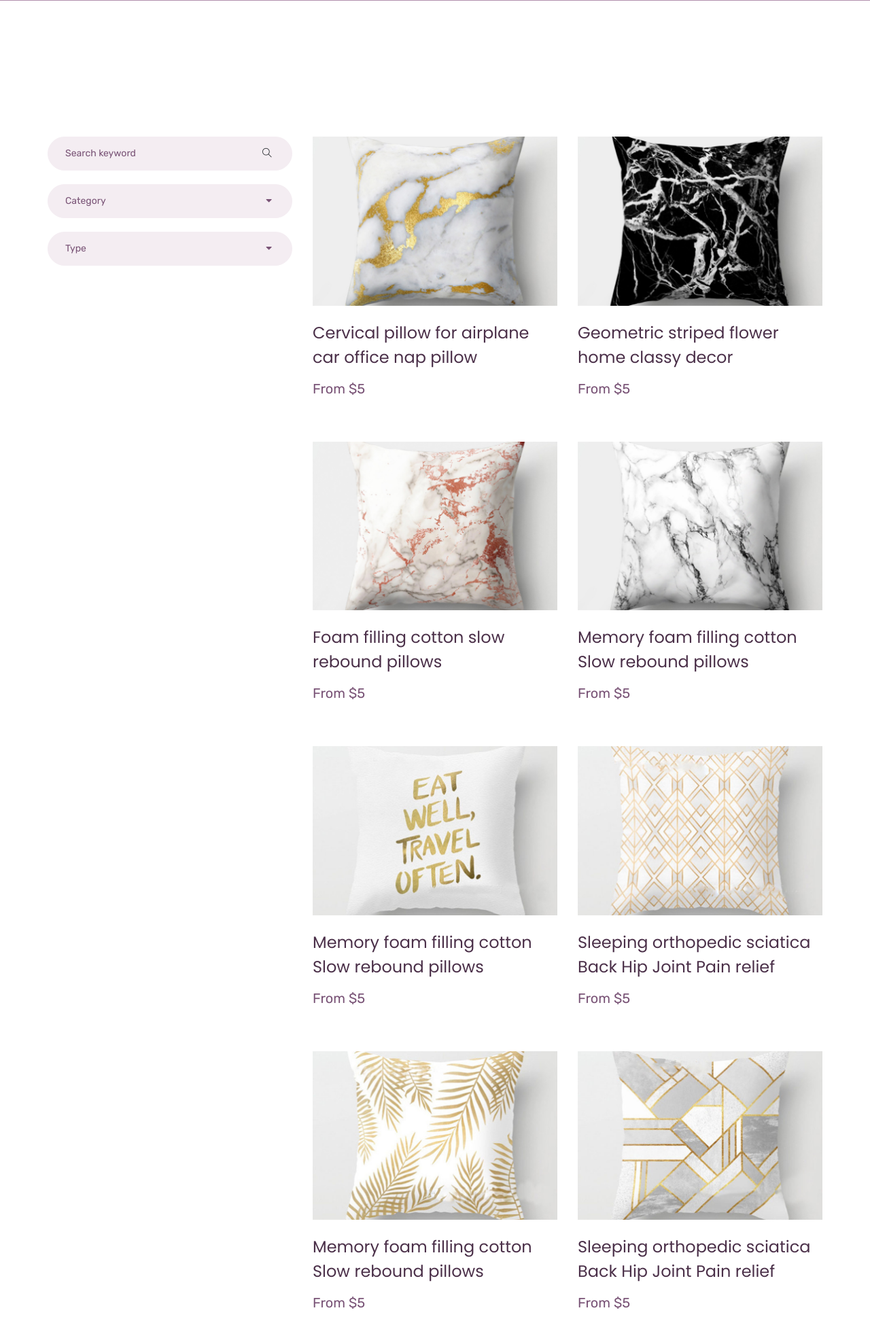
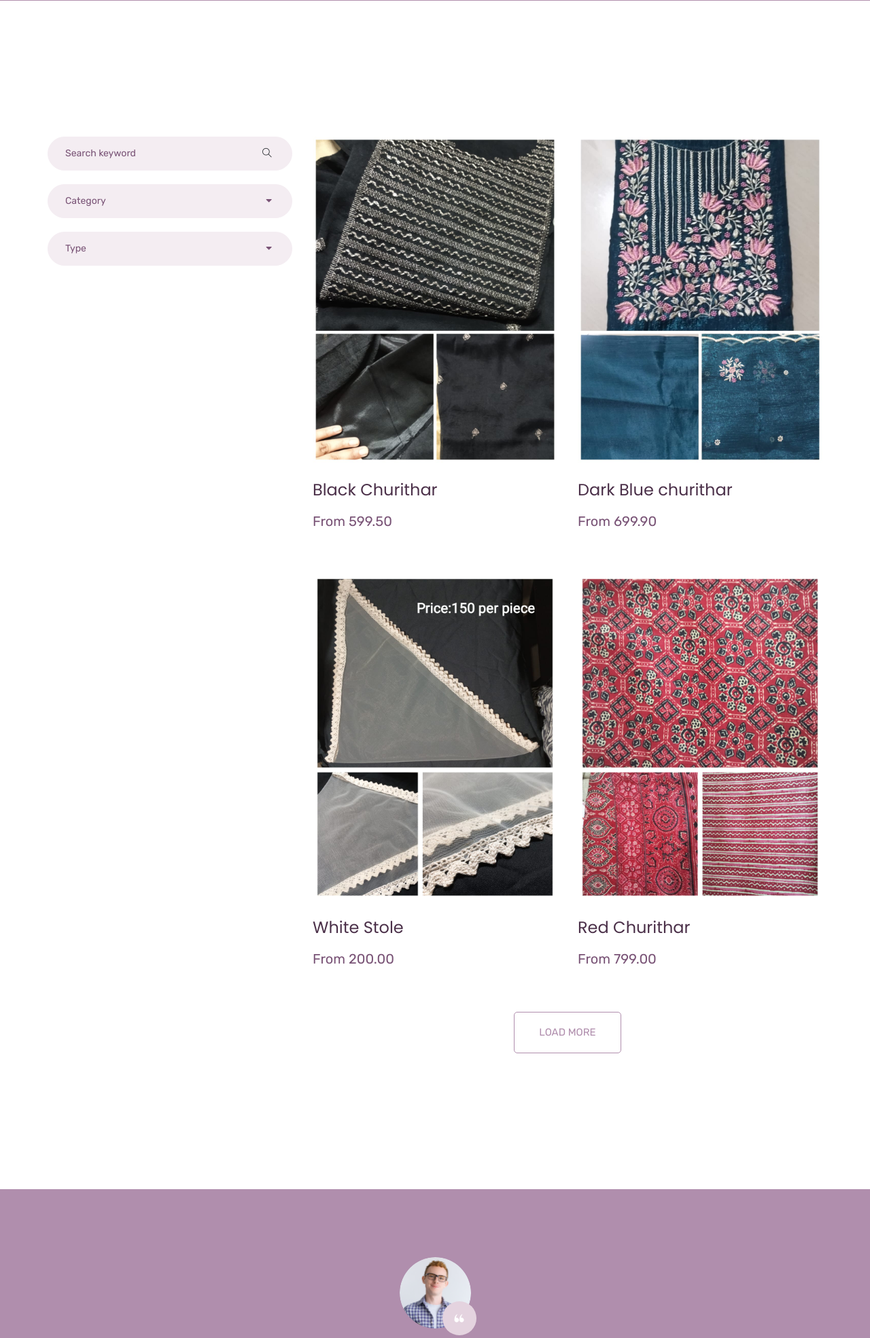
Before and after one commit to JoelJoby/alivv, a Django app: page /product_list.html in a window 1280 px wide. Shown: the part 435-2404 px from the top of the page at 68% size. Run offline with Django 5.2, Linux system fonts and the light colour scheme; data comes from the database, SQL or seed files in the repository; both versions use the stored data as it was after the commit; some libraries are stand-ins or nearby versions.

Commit message:
Products Added and dynamically displayed

```diff
--- a/website/templates/product_list.html
+++ b/website/templates/product_list.html
@@ -56,15 +56,16 @@
                 <div class="col-md-8">
                     <div class="product_list">
                         <div class="row">
+                            {% for product in products %}
                             <div class="col-lg-6 col-sm-6">
                                 <div class="single_product_item">
-                                    <img src="{% static 'website/img/product/product_list_1.png' %}" alt="#" class="img-fluid">
-                                    <h3> <a href="single-product.html">Cervical pillow for airplane
-                                    car office nap pillow</a> </h3>
-                                    <p>From $5</p>
+                                    <img src="{{product.image.url}}" alt="#" class="img-fluid">
+                                    <h3> <a href="single-product.html">{{ product.name }}</a> </h3>
+                                    <p>From {{ product.price}}</p>
                                 </div>
                             </div>
-                            <div class="col-lg-6 col-sm-6">
+                            {% endfor %}
+                            <!-- <div class="col-lg-6 col-sm-6">
                                 <div class="single_product_item">
                                     <img src="{% static 'website/img/product/product_list_2.png' %}" alt="#" class="img-fluid">
                                     <h3> <a href="single-product.html">Geometric striped flower home classy decor</a> </h3>
@@ -126,7 +127,7 @@
                                     <h3> <a href="single-product.html">Geometric striped flower home classy decor</a> </h3>
                                     <p>From $5</p>
                                 </div>
-                            </div>
+                            </div> -->
                         </div>
                         <div class="load_more_btn text-center">
                             <a href="#" class="btn_3">Load More</a>
--- a/website/views.py
+++ b/website/views.py
@@ -1,4 +1,5 @@
 from django.shortcuts import render
+from .models import Product
 
 # Create your views here.
 
@@ -12,4 +13,5 @@ def contact(request):
     return render(request, 'contact.html', {})
 
 def product_list(request):
-    return render(request, 'product_list.html', {})
+    products = Product.objects.all()
+    return render(request, 'product_list.html', {'products': products})
```
Also changed, not shown: db.sqlite3, media/uploads/products/churithar1.jpeg (added), media/uploads/products/churithar2.jpeg (added), media/uploads/products/churithar6.jpeg (added), media/uploads/products/stole1.jpeg (added).
